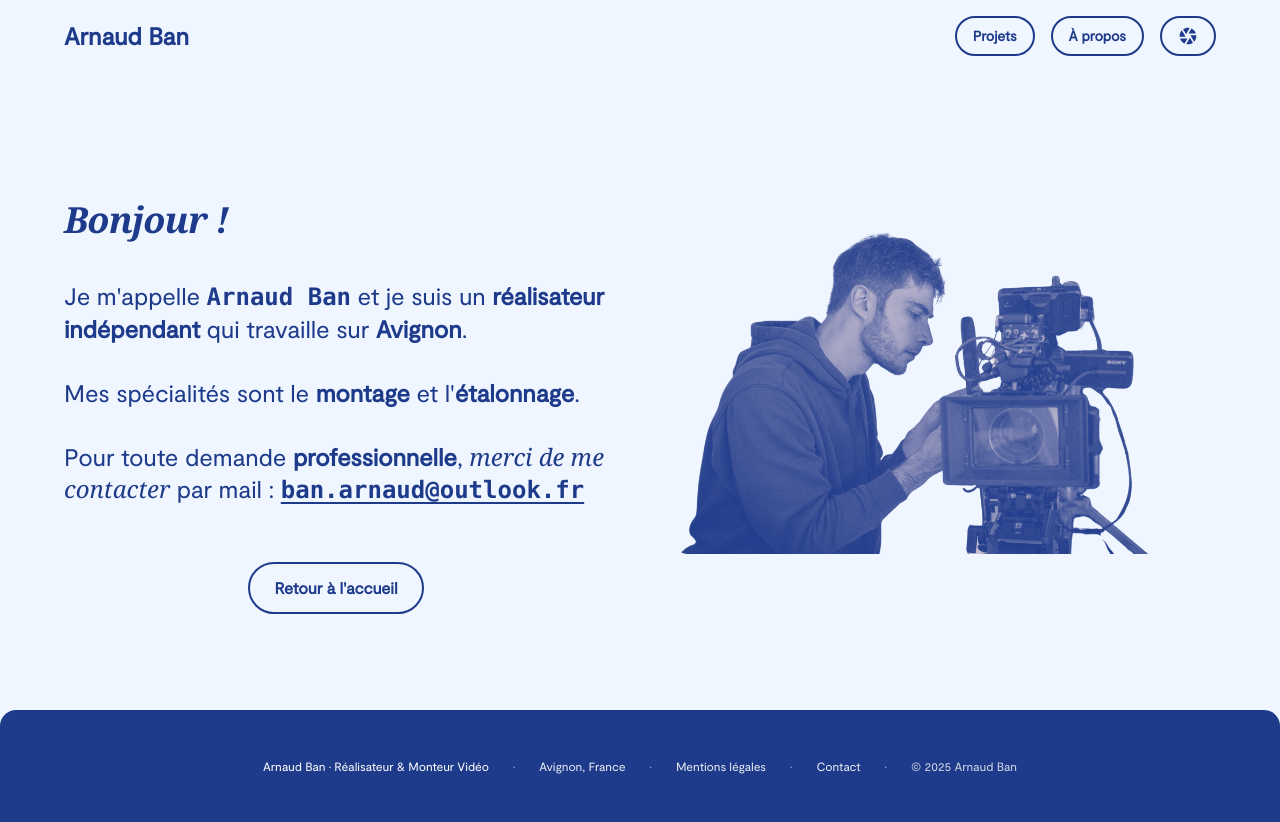
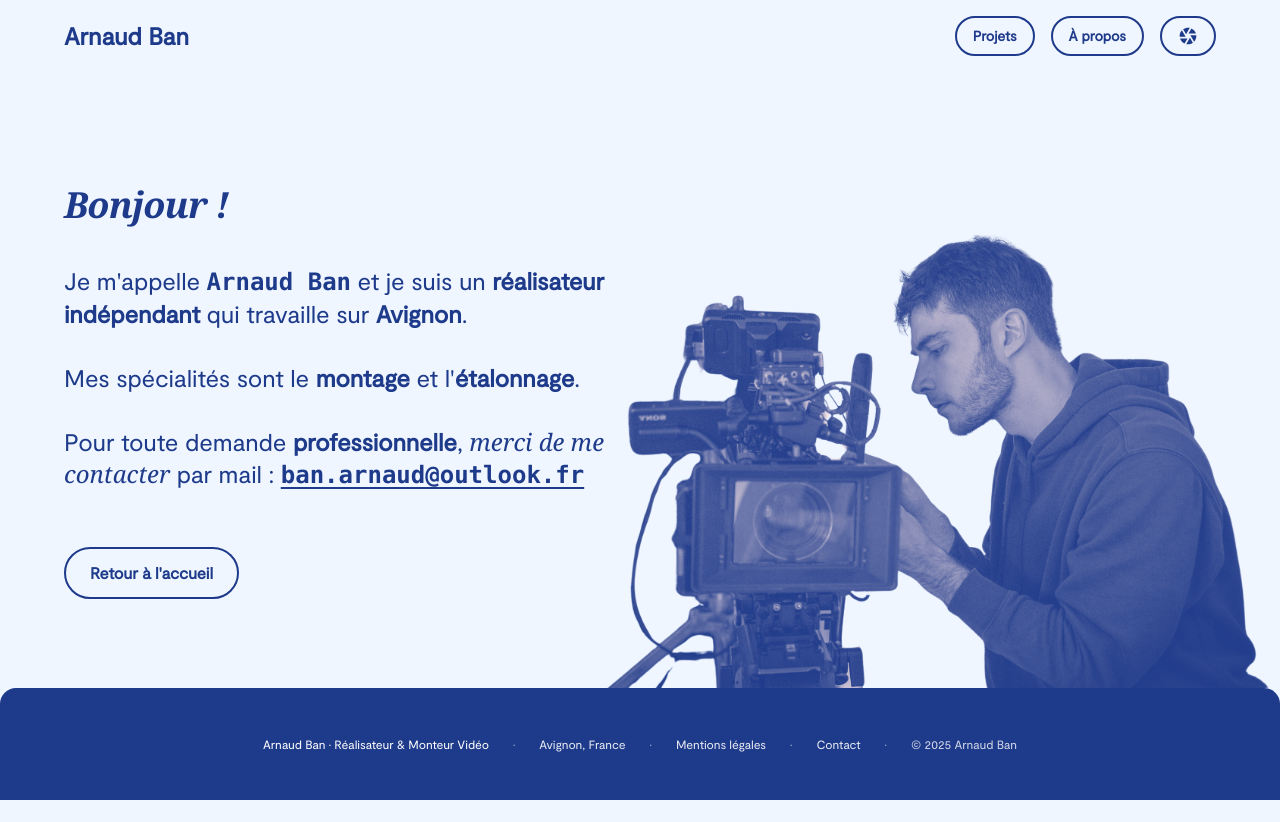
Before and after one commit to TakCastel/arnaudban, a Next.js app: page /about in a window 1280 px wide. After the commit the page ends 800 px from the top, so only its background shows below. Built offline with nearby package versions, Linux system fonts and the light colour scheme.

Commit message:
update theme

```diff
--- a/app/about/page.tsx
+++ b/app/about/page.tsx
@@ -48,10 +48,9 @@ export const metadata: Metadata = {
 export default function AboutPage() {
   return (
     <PageTransition>
-      <div className="bg-background w-[calc(100vw-32px)] md:w-[calc(100vw-128px)] max-w-7xl mx-auto py-24">
-        <div className="grid grid-cols-1 lg:grid-cols-2 gap-12 lg:gap-16 items-center">
-          {/* Contenu texte à gauche */}
-          <div className="space-y-8 md:space-y-10">
+      <div className="bg-background w-[calc(100vw-32px)] md:w-[calc(100vw-128px)] max-w-7xl mx-auto min-h-[calc(100vh-112px)] lg:min-h-[calc(100vh-184px)] flex flex-col lg:grid lg:grid-cols-2 lg:items-center">
+        {/* Contenu texte - Colonne 1 */}
+        <div className="w-full space-y-8 md:space-y-10 flex-1 flex flex-col justify-center lg:justify-start">
           <h1 className="sr-only">À propos</h1>
           <div className="text-2xl md:text-4xl font-semibold font-serif italic mb-8 md:mb-12 tracking-tight text-foreground">
             Bonjour !
@@ -80,23 +79,25 @@ export default function AboutPage() {
             </p>
           </div>
 
-            <div className="pt-4">
+          <div className="pt-4 flex justify-start">
             <HomeButton />
           </div>
         </div>
 
-           {/* Image à droite avec bords arrondis */}
-           <div className="w-full max-w-xl mx-auto lg:mx-0 relative">
+        {/* Colonne vide - Colonne 2 */}
+        <div className="hidden lg:block"></div>
+
+        {/* Image */}
+        <div className="lg:fixed lg:right-0 lg:bottom-[112px] lg:w-auto lg:max-w-[60vw] lg:z-10">
           <Image
             src={PhotoSite}
             alt="Arnaud Ban - Réalisateur et monteur vidéo à Avignon"
-               className="w-full h-auto object-cover transition-all duration-300"
+            className="w-full h-auto object-cover transition-all duration-300 scale-x-[-1]"
             style={{ borderRadius: '1rem' }}
-               width={600}
-               height={800}
+            width={800}
+            height={1000}
             priority
           />
-           </div>
         </div>
       </div>
     </PageTransition>
--- a/components/HeroSection.tsx
+++ b/components/HeroSection.tsx
@@ -91,7 +91,7 @@ export default function HeroSection({ id }: { id?: string }) {
         >
           <video
             className="w-full h-full object-cover rounded-2xl"
-            src="/assets/banner_test.mov"
+            src="/assets/banner_test_mp4H265.mp4"
             autoPlay
             muted
             playsInline
--- a/components/ProjectCard.tsx
+++ b/components/ProjectCard.tsx
@@ -49,7 +49,26 @@ export default function ProjectCard({
         {/* Lien sur l'image avec effet de zoom et arrondi */}
         <Link
           href={`/projects/${project.slug}`}
-          className="block rounded-2xl group outline outline-2 outline-transparent outline-offset-2 transition-shadow duration-300 hover:outline-blue-600 dark:hover:outline-white focus:outline-2 focus:outline-blue-600 dark:focus:outline-white"
+          className="block rounded-2xl group transition-all duration-300"
+          style={{
+            outline: '4px solid transparent',
+            outlineOffset: '4px',
+            transition: 'outline-color 300ms ease'
+          }}
+          onMouseEnter={(e) => {
+            const isDark = document.documentElement.classList.contains('dark');
+            e.currentTarget.style.outlineColor = isDark ? 'rgb(241 245 249)' : 'rgb(30 58 138)';
+          }}
+          onMouseLeave={(e) => {
+            e.currentTarget.style.outlineColor = 'transparent';
+          }}
+          onFocus={(e) => {
+            const isDark = document.documentElement.classList.contains('dark');
+            e.currentTarget.style.outlineColor = isDark ? 'rgb(241 245 249)' : 'rgb(30 58 138)';
+          }}
+          onBlur={(e) => {
+            e.currentTarget.style.outlineColor = 'transparent';
+          }}
           aria-label={`Voir le projet ${project.title} - ${project.subtitle}`}
         >
           {/* Container avec dimensions fixes et stables - IMPORTANT: position relative pour fill */}
```
Also changed, not shown: 1 other file (tests, documents, lock files or other folders). Lines whose indentation alone changed are shown as unchanged.
